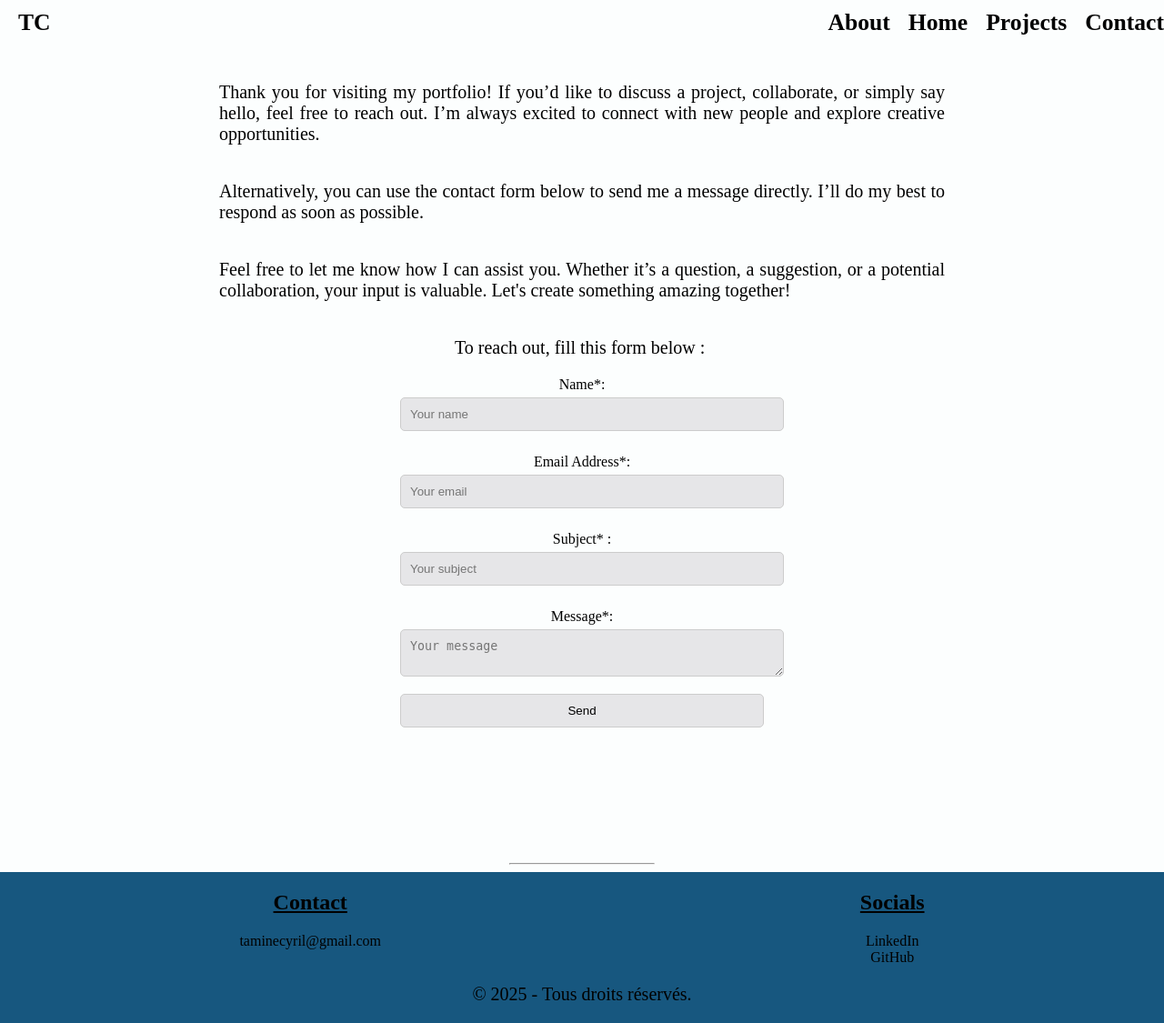
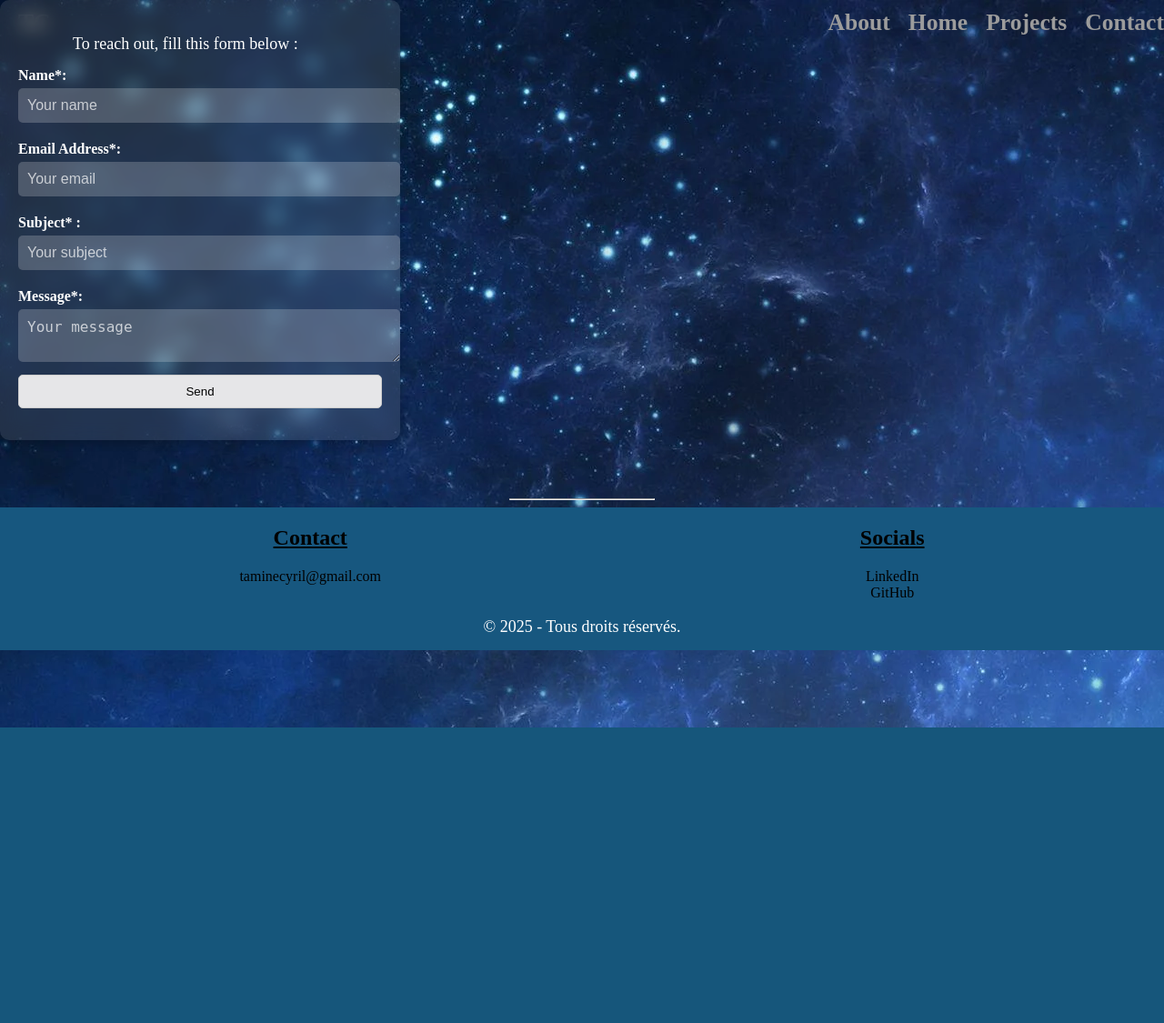
Before and after one commit to TAMINE-CYRIL/SiteWebPerso, a PHP site: page /contact.html in a window 1280 px wide. Shown: the whole page at 91% size. After the commit the page ends 800 px from the top, so only its background shows below. Run offline with PHP 8.4, Linux system fonts and the light colour scheme.

Commit message:
Les modifications n'avaient pas été effectuées, je dois donc tout refaire.

```diff
--- a/contact.html
+++ b/contact.html
@@ -24,16 +24,6 @@
 </section>
 
 <section class="content">
-  <section class="contact">
-<p>Thank you for visiting my portfolio! If you’d like to discuss a project, collaborate, or simply say hello,
-  feel free to reach out. I’m always excited to connect with new people and explore creative opportunities.</p>
-
-<p>Alternatively, you can use the contact form below to send me a message directly. I’ll do my best to respond
-  as soon as possible.</p>
-<p>Feel free to let me know how I can assist you. Whether it’s a question, a suggestion, or a potential collaboration,
-  your input is valuable. Let's create something amazing together!</p>
-
-  </section>
 <form>
   <p>To reach out, fill this form below :</p>
   <label for="name">Name*: </label>
--- /dev/null
+++ b/css/contact.css
@@ -0,0 +1,44 @@
+
+/* Conteneur du formulaire */
+.content {
+  background: rgba(255, 255, 255, 0.1); /* Effet transparent */
+  padding: 20px;
+  border-radius: 10px;
+  box-shadow: 0 4px 10px rgba(0, 0, 0, 0.2);
+  backdrop-filter: blur(10px); /* Effet verre dépoli */
+  max-width: 400px;
+  width: 100%;
+  text-align: center;
+}
+
+p {
+  color: #fff;
+  font-size: 18px;
+  margin-bottom: 15px;
+}
+
+label {
+  display: block;
+  margin: 10px 0 5px;
+  color: #fff;
+  font-weight: bold;
+  text-align: left;
+}
+
+input[type="text"],
+textarea {
+  width: 100%;
+  padding: 10px;
+  border: none;
+  border-radius: 5px;
+  font-size: 16px;
+  margin-bottom: 10px;
+  background: rgba(255, 255, 255, 0.2);
+  color: #fff;
+  outline: none;
+}
+
+input::placeholder,
+textarea::placeholder {
+  color: rgba(255, 255, 255, 0.7);
+}
--- a/css/index.css
+++ b/css/index.css
@@ -3,9 +3,9 @@ html{
 }
 
 body{
+  background: url("../img/background.webp");
+
   text-align: center;
-  background: #fcfefe;
-  color: #000;
   height: 100%;
   display: flex;
   flex-direction: column;
@@ -20,10 +20,6 @@ hr{
   animation:         thread 8s infinite;
 }
 
-
-p, h1, h2, h3, h4{
-  color: #000000;
-}
 
 
 h2{
@@ -72,14 +68,14 @@ footer ul a {
 
 
 .navbar a li{
-  color: #000000;
+  color: #9c9c9c;
   transition: all 0.3s ease;
   font-size: 2vw;
   font-weight: bold;
 }
 
 .navbar a li:hover{
-  color: #dddddd;
+  color: #f3f3f3;
 
 }
 
@@ -140,7 +136,6 @@ button:hover{
 
 
 .banner{
-  background: url("../img/background.png");
   display: flex;
   flex-direction: column;
   min-height: 100vh;
@@ -184,19 +179,15 @@ button:hover{
 
 
 .about{
-  background-color: blue;
+  background-color: #333349;
 }
 
-.projet{
-
-}
 
 .project{
   border: 2px solid #DDDDDD;
   padding: 3vw;
   margin-bottom: 7vw;
   text-align: center;
-  background-color: #f9f9f9;
   border-radius: 10px;
   box-shadow: 0 7px 6px rgba(0, 0, 0, 0.1);
 }
@@ -207,9 +198,6 @@ button:hover{
 
 }
 
-.display:hover{
-  background-color: #5caaaa;
-}
 
 .display:active{
   transition: all 0.6s ease;
```
Also changed, not shown: img/background.jpg (deleted).
